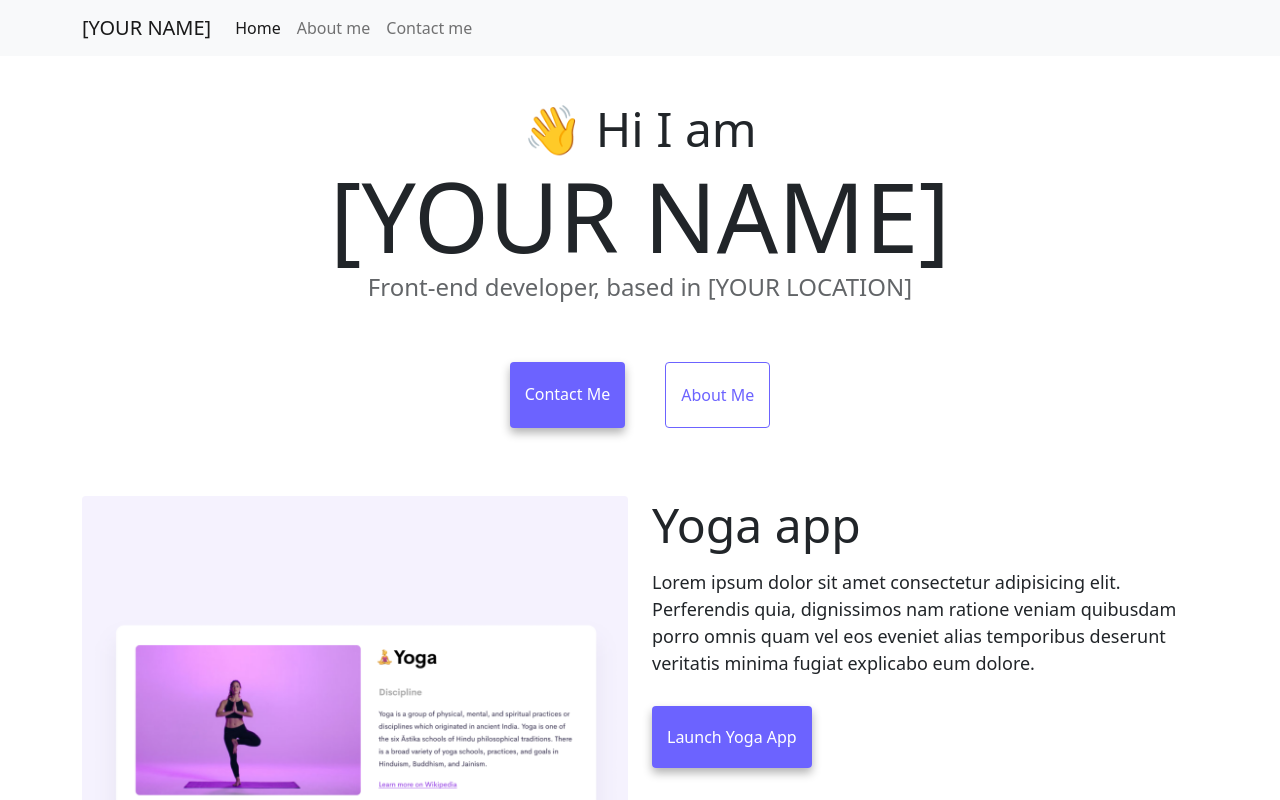
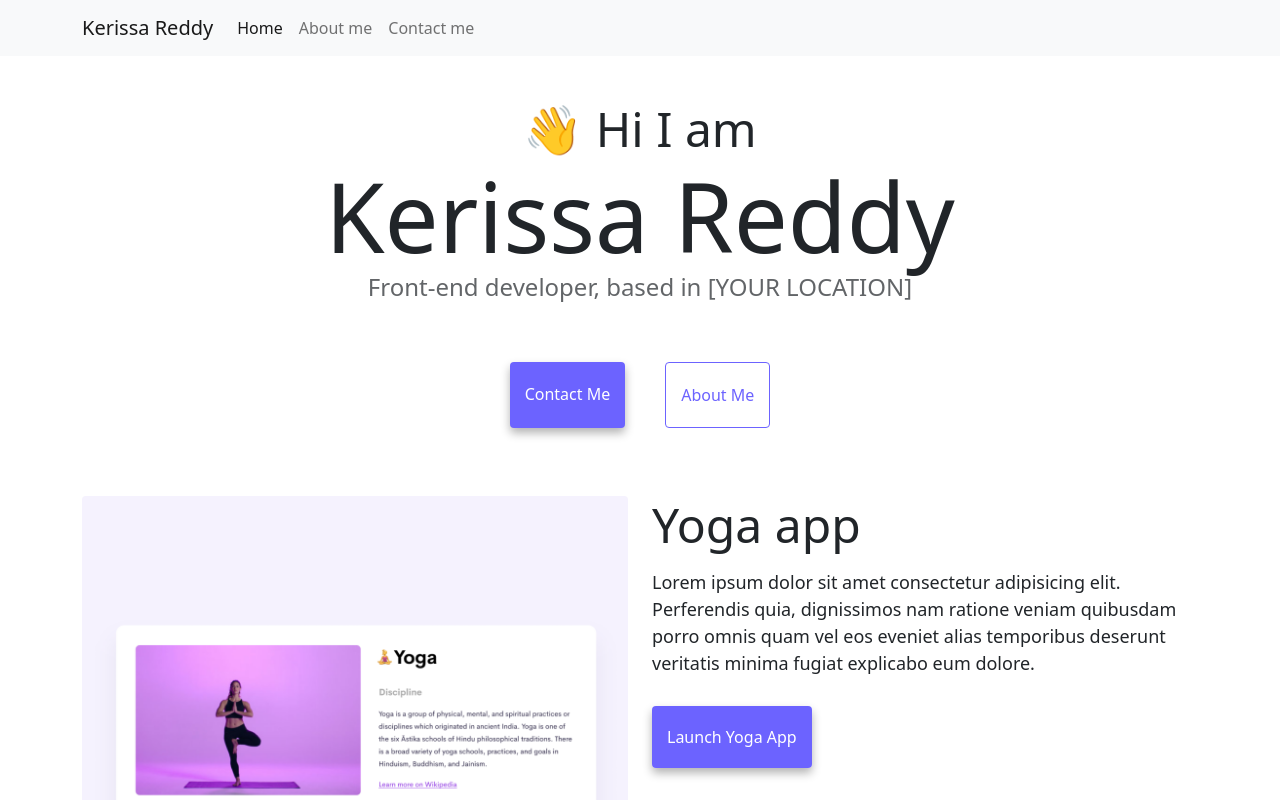
Before and after one commit to KerissaReddy2008/response-project, a website: page index.html in a window 1280 px wide. Shown: the top 800 px of the page. Drawn offline with nearby package versions, Linux system fonts and the light colour scheme.

Commit message:
Added info to index

```diff
--- a/index.html
+++ b/index.html
@@ -4,7 +4,7 @@
     <meta charset="UTF-8" />
     <meta http-equiv="X-UA-Compatible" content="IE=edge" />
     <meta name="viewport" content="width=device-width, initial-scale=1.0" />
-    <title>[YOUR NAME]</title>
+    <title>Kerissa Reddy</title>
     <link
       href="https://cdn.jsdelivr.net/npm/bootstrap@5.0.0-beta2/dist/css/bootstrap.min.css"
       rel="stylesheet"
@@ -21,7 +21,7 @@
   <body>
     <nav class="navbar navbar-expand-lg navbar-light bg-light fixed-top">
       <div class="container">
-        <a class="navbar-brand" href="index.html">[YOUR NAME]</a>
+        <a class="navbar-brand" href="index.html">Kerissa Reddy</a>
         <button
           class="navbar-toggler"
           type="button"
@@ -51,7 +51,7 @@
       </div>
     </nav>
     <h2 class="text-center">👋 Hi I am</h2>
-    <h1 class="text-center">[YOUR NAME]</h1>
+    <h1 class="text-center">Kerissa Reddy</h1>
     <h3 class="text-center">Front-end developer, based in [YOUR LOCATION]</h3>
     <div class="navigation-links mb-5">
       <a href="about.html#contact" class="primary-link">Contact me</a>
```
